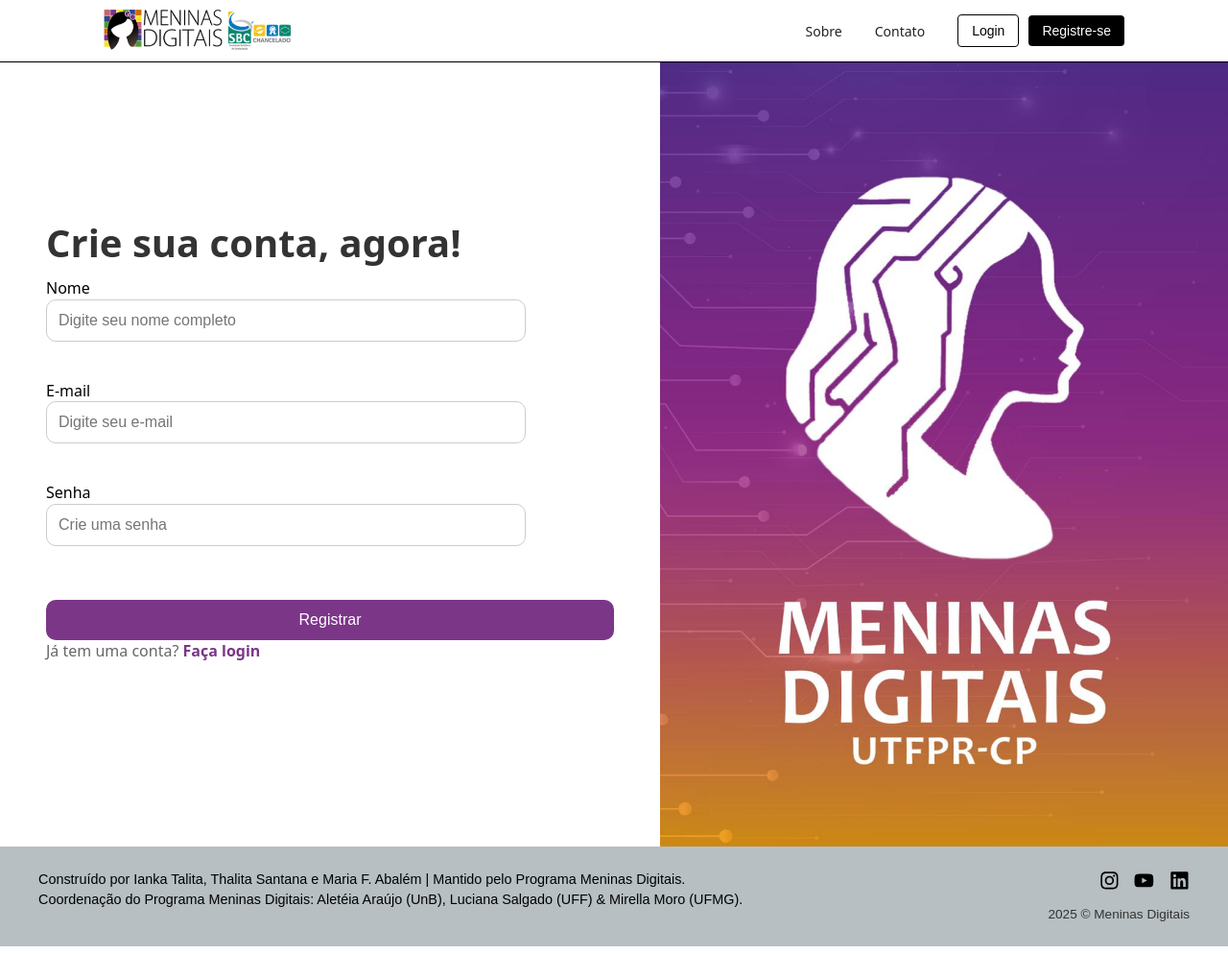
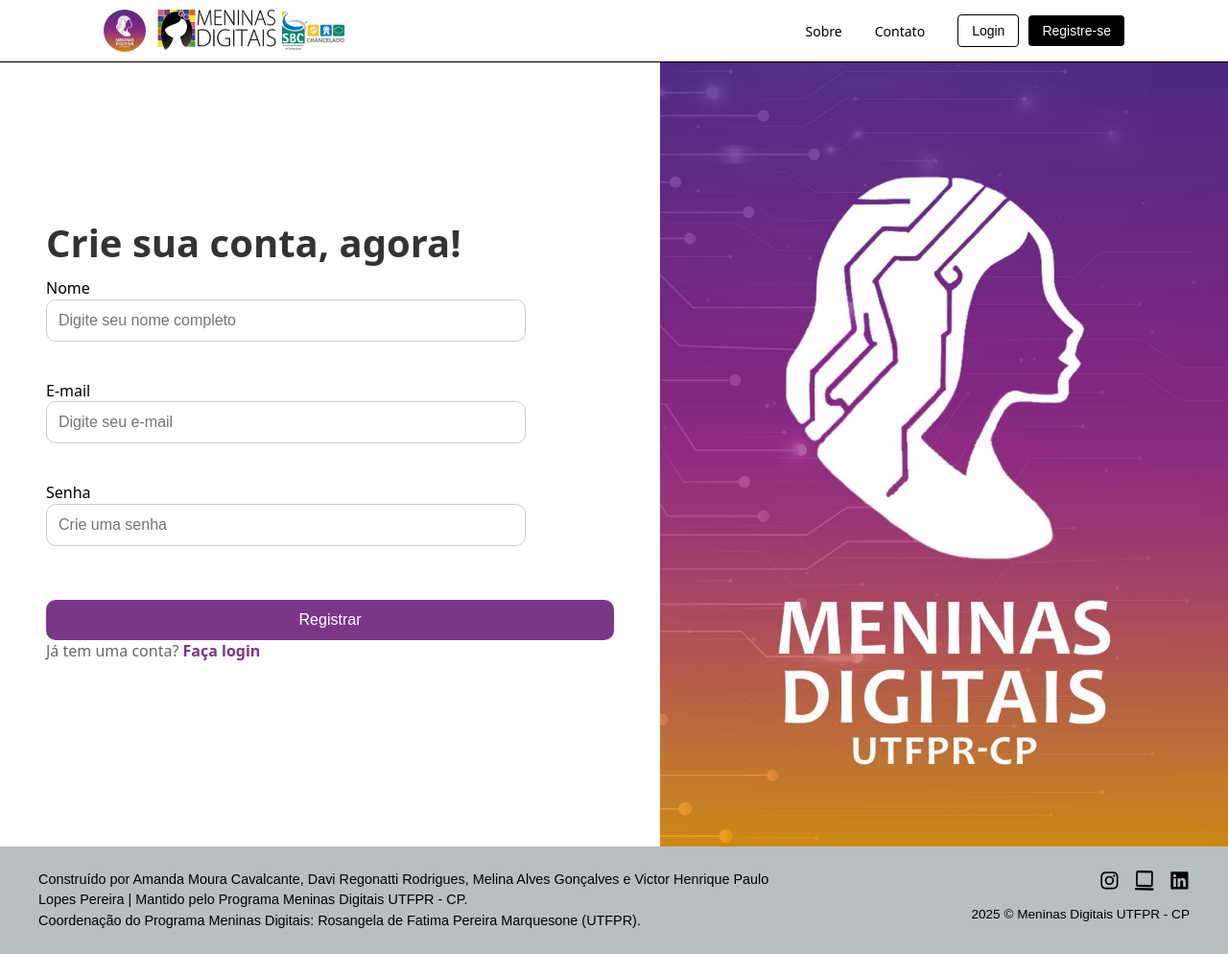
Before and after one commit to mel-a8/Certificadora_3, a React (Vite) app: page /registrar in a window 1280 px wide. Shown: the whole page at 96% size. Built offline with nearby package versions, Linux system fonts and the light colour scheme; a web font is replaced by a local one.

Commit message:
feat: adicionados arquivos Site-svg e logo_cp-svg em assets
- Atualizados os componentes Header-jsx e Footer-jsx.
- Ajustados os arquivos CSS correspondentes.

```diff
--- a/src/components/Footer.jsx
+++ b/src/components/Footer.jsx
@@ -1,6 +1,7 @@
 import React from "react";
 import "../styles/Footer.css";
-import { FaInstagram, FaYoutube, FaLinkedin } from "react-icons/fa";
+import { FaInstagram, FaLinkedin } from "react-icons/fa";
+import siteIcon from "../assets/Site.svg";
 
 function Footer() {
   return (
@@ -8,40 +9,38 @@
       <div className="footer-container">
         <div className="footer-textos">
           <p>
-            Construído por Ianka Talita, Thalita Santana e Maria F. Abalém |
-            Mantido pelo Programa Meninas Digitais.
+            Construído por Amanda Moura Cavalcante, Davi Regonatti Rodrigues, Melina Alves Gonçalves e Victor Henrique Paulo Lopes Pereira | Mantido pelo Programa Meninas Digitais UTFPR - CP.
           </p>
           <p>
-            Coordenação do Programa Meninas Digitais: Aletéia Araújo (UnB),
-            Luciana Salgado (UFF) & Mirella Moro (UFMG).
+            Coordenação do Programa Meninas Digitais: Rosangela de Fatima Pereira Marquesone (UTFPR).
           </p>
         </div>
 
         <div className="footer-direita">
           <div className="footer-icones">
             <a
-              href="https://www.instagram.com/"
+              href="https://www.instagram.com/meninasdigitaisutfprcp/"
               target="_blank"
               rel="noopener noreferrer"
             >
               <FaInstagram />
             </a>
             <a
-              href="https://www.youtube.com/"
+              href="https://meninas.sbc.org.br/projetos-parceiros/meninas-digitais-utfpr-cp/"
               target="_blank"
               rel="noopener noreferrer"
             >
-              <FaYoutube />
+              <img src={siteIcon} alt="Icone do Site" />
             </a>
             <a
-              href="https://www.linkedin.com/"
+              href="https://www.linkedin.com/company/meninas-digitais-utfpr-cp/"
               target="_blank"
               rel="noopener noreferrer"
             >
               <FaLinkedin />
             </a>
           </div>
-          <p className="footer-direitos">2025 © Meninas Digitais</p>
+          <p className="footer-direitos">2025 © Meninas Digitais UTFPR - CP</p>
         </div>
       </div>
     </footer>
--- a/src/components/Header.jsx
+++ b/src/components/Header.jsx
@@ -2,6 +2,7 @@
 import { Link, useNavigate } from "react-router-dom";
 import "../styles/header.css";
 import logo from "../assets/logo.png";
+import logo_cp from "../assets/logo_cp.svg";
 
 export default function Header() {
   const [open, setOpen] = useState(false);
@@ -11,7 +12,8 @@
     <header className="site-header" role="banner">
       <div className="header-inner container">
         <Link to="/" className="brand" aria-label="Meninas Digitais - Home">
-          <img src={logo} alt="Meninas Digitais" />
+          <img src={logo_cp} alt="Logo Meninas Digitais UTPFR-CP" />
+          <img src={logo} alt="Logo Meninas Digitais" />
         </Link>
 
         <button
--- a/src/styles/Footer.css
+++ b/src/styles/Footer.css
@@ -1,6 +1,6 @@
 .footer {
-  background-color: #B7BFC2;
-  color: #000;
+  background-color: var(--s3);
+  color: var(--p3);
   padding: 1.5rem 2rem;
   font-family: "Arial", sans-serif;
 }
@@ -34,17 +34,17 @@
 }
 
 .footer-icones a {
-  color: #000;
+  color: var(--p3);
   transition: color 0.3s;
 }
 
 .footer-icones a:hover {
-  color: #6a1b9a;
+  color: var(--p2);
 }
 
 .footer-direitos {
   font-size: 0.85rem;
-  color: #333;
+  color: var(--p3);
 }
 
 /* Responsivo */
--- a/src/styles/header.css
+++ b/src/styles/header.css
@@ -1,8 +1,8 @@
 :root{
-  --bg-header: #ffffff;
-  --accent: #6e2b6e;
-  --text: #222;
-  --muted: #6b6b6b;
+  --bg-header: var(--p5) ;
+  --accent: var(--p2);
+  --text: var(--p3);
+  --muted: var(--s3);
   --btn-radius: 4px;
   --container-w: 1100px;
 }
@@ -13,7 +13,7 @@
   position: sticky;
   top: 0;
   z-index: 60;
-  border-bottom: 1px solid #000;
+  border-bottom: 1px solid var(--p3);
 }
 
 .header-inner.container{
@@ -24,6 +24,13 @@
   align-items: center;
   gap: 16px;
   justify-content: space-between;
+}
+
+.brand{
+  display: flex;
+  align-items: center;
+  gap: 12px;
+  text-decoration: none;
 }
 
 .brand img{
@@ -58,7 +65,7 @@
 .primary-nav .btn {
   background-color: #fff;   /* fundo branco */
   border: 1px solid #000;   /* borda preta */
-  color: #000;              /* texto preto */
+  color: var(--p3);              /* texto preto */
   border-radius: var(--btn-radius); /* cantos levemente arredondados */
   padding: 8px 14px;
   font-size: 14px;
@@ -84,6 +91,7 @@
 }
 
 .primary-nav .btn-primary:hover {
+  background-color: #333;
   opacity: 0.9; /* leve efeito hover */
 }
 
@@ -118,8 +126,8 @@
   position: absolute;
   left: 0;
   right: 0;
-  height: 2px;
-  background: #333;
+  height: 3px;
+  background: var(--p2);
   display: block;
   transition: transform .2s ease, top .2s ease, opacity .2s ease;
 }
```
Also changed, not shown: src/assets/Site.svg (added), src/assets/logo_cp.svg (added).
